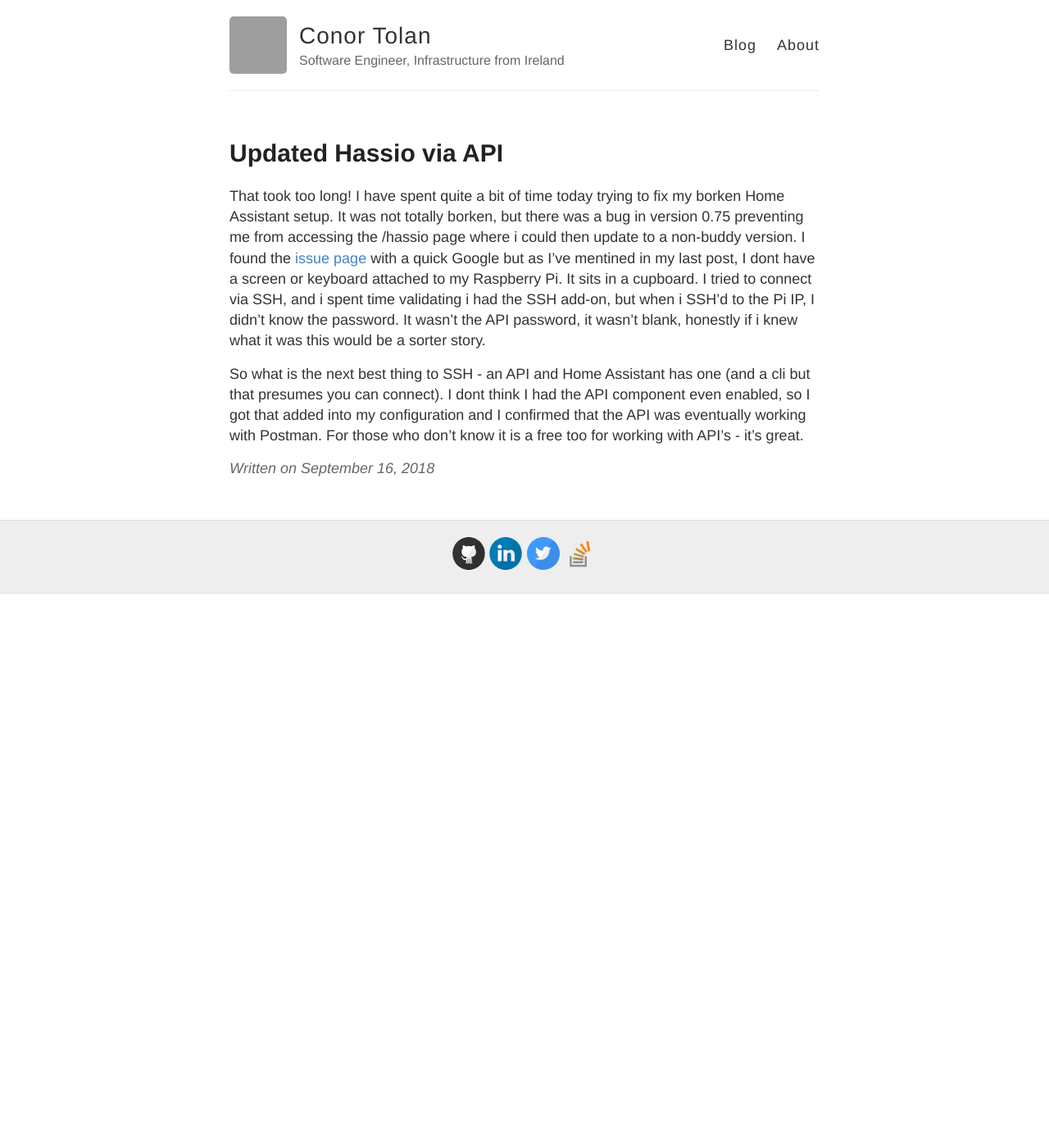
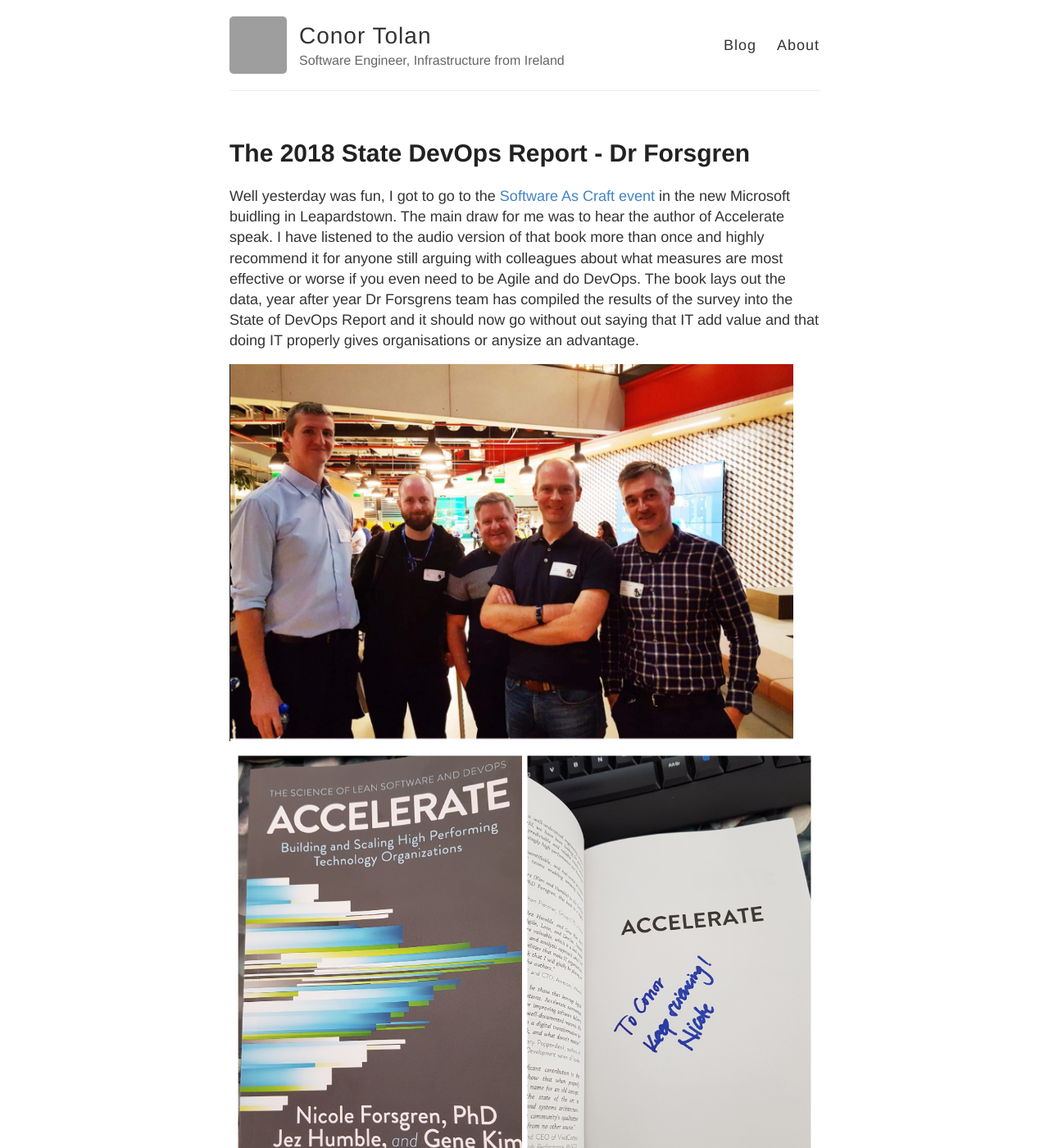
Before and after one commit to ctolan/ctolan.github.io, a Jekyll site: the page built from _posts/2018-09-18-Dr-Forsgren.md, in a window 1280 px wide and 1400 px high. Shown: the whole window at 82% size. Built offline with Jekyll 4.4.1, drawn with Linux system fonts in a browser that asks for light colours; comment, search, counter and statistics services are not loaded; some of the changed text lies outside the part shown; grey boxes are pictures that could not be loaded.

Commit message:
Update post with images

```diff
--- a/_posts/2018-09-18-Dr-Forsgren.md
+++ b/_posts/2018-09-18-Dr-Forsgren.md
@@ -1,9 +1,12 @@
 ---
 layout: post
-title:  "Updated Hassio via API"
-date:   2018-09-16 09:56:31 +0100
+title:  "The 2018 State DevOps Report - Dr Forsgren"
+date:   2018-09-18 09:56:31 +0100
 ---
 
-That took too long! I have spent quite a bit of time today trying to fix my borken Home Assistant setup. It was not totally borken, but there was a bug in version 0.75 preventing me from accessing the /hassio page where i could then update to a non-buddy version. I found the <a href="https://github.com/home-assistant/home-assistant/issues/15816">issue page</a> with a quick Google but as I've mentined in my last post, I dont have a screen or keyboard attached to my Raspberry Pi. It sits in a cupboard. I tried to connect via SSH, and i spent time validating i had the SSH add-on, but when i SSH'd to the Pi IP, I didn't know the password. It wasn't the API password, it wasn't blank, honestly if i knew what it was this would be a sorter story.
+Well yesterday was fun, I got to go to the [Software As Craft event](https://www.microsoftevents.com/profile/form/index.cfm?PKformID=0x480603296e6) in the new Microsoft buidling in Leapardstown. The main draw for me was to hear the author of Accelerate speak. I have listened to the audio version of that book more than once and highly recommend it for anyone still arguing with colleagues about what measures are most effective or worse if you even need to be Agile and do DevOps. The book lays out the data, year after year Dr Forsgrens team has compiled the results of the survey into the State of DevOps Report and it should now go without out saying that IT add value and that doing IT properly gives organisations or anysize an advantage.
 
-So what is the next best thing to SSH - an API and Home Assistant has one (and a cli but that presumes you can connect). I dont think I had the API component even enabled, so I got that added into my configuration and I confirmed that the API was eventually working with Postman. For those who don't know it is a free too for working with API's - it's great.
+![At Microsoft Event image]({{ site.url }}/images/AtMicrosoft-Dr-Frosgren.PNG)
+![Signed copy Accelerate image]({{ site.url }}/images/Accelerate-COLLAGE.jpg)
+
+As you can see we had a great time and I got a signed copy of Accelerate to accompaniy my Audible edition. I was close to asking her to use the stylus of my Note 8 to sign a screenshot of the audiobook but i decided against it and took a free copy of the book - thanks to Microsoft!
```
